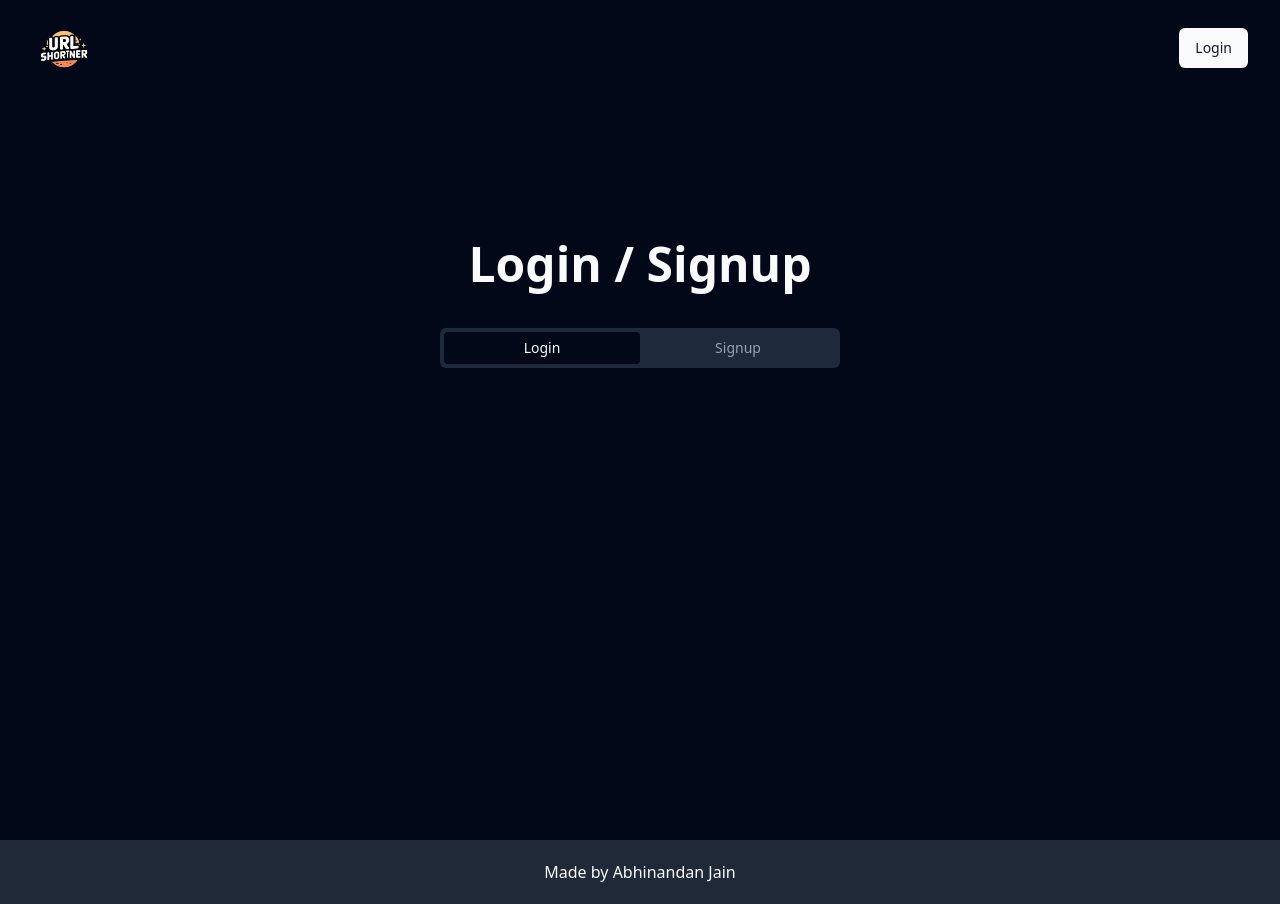
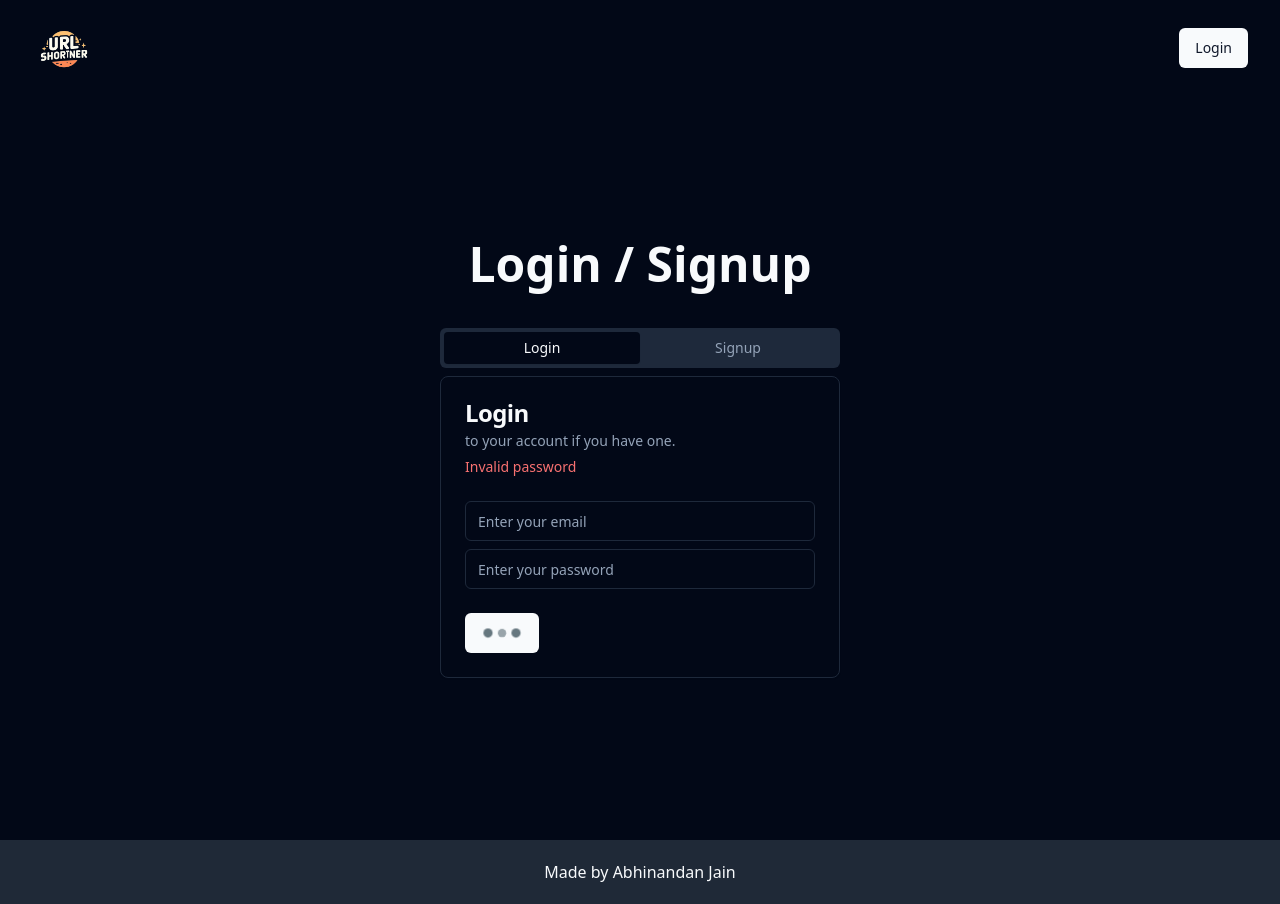
Before and after one commit to Abhinandan-git/url-shortener, a React (Vite) app: page /auth in a window 1280 px wide. Built offline with nearby package versions, Linux system fonts and the light colour scheme.

Commit message:
Login and Hook

```diff
--- a/package.json
+++ b/package.json
@@ -22,8 +22,10 @@
     "react": "^18.3.1",
     "react-dom": "^18.3.1",
     "react-router-dom": "^6.24.1",
+    "react-spinners": "^0.14.1",
     "tailwind-merge": "^2.3.0",
-    "tailwindcss-animate": "^1.0.7"
+    "tailwindcss-animate": "^1.0.7",
+    "yup": "^1.4.0"
   },
   "devDependencies": {
     "@types/react": "^18.3.3",
--- /dev/null
+++ b/src/components/error.jsx
@@ -0,0 +1,9 @@
+const Error = ({ message }) => {
+	return (
+		<span className='text-sm text-red-400'>
+			{message}
+		</span>
+	)
+}
+
+export default Error
--- a/src/components/login.jsx
+++ b/src/components/login.jsx
@@ -1,7 +1,91 @@
+import { BeatLoader } from "react-spinners"
+import { Button } from "./ui/button"
+import { Card, CardContent, CardDescription, CardFooter, CardHeader, CardTitle } from "./ui/card"
+import { Input } from "./ui/input"
+import Error from "./error"
+import { useState } from "react"
+import * as Yup from 'yup'
+
 const Login = () => {
+	const [errors, setErrors] = useState([]);
+
+	const [formData, setFormData] = useState({
+		email: "",
+		password: "",
+	});
+
+	const handleInputChange = (event) => {
+		const {name, value} = event.target;
+		setFormData((prevState) => ({
+			...prevState,
+			[name]: value,
+		}));
+	}
+
+	const handleLogin = async () => {
+		setErrors([]);
+		try {
+			const schema = Yup.object().shape({
+				email: Yup.string()
+					.email("Invalid Email")
+					.required("Email is required"),
+				password: Yup.string()
+					.min(6, "Password must be at least 6 characters")
+					.required("Password is required"),
+			});
+
+			await schema.validate(formData, {abortEarly: false});
+		} catch (error) {
+			const newErrors = {};
+
+			error?.inner?.forEach((err) => {
+				newErrors[err.path] = err.message;
+			});
+
+			setErrors(newErrors);
+		}
+	};
+
 	return (
 		<div>
+			<Card>
+				<CardHeader>
+					<CardTitle>Login</CardTitle>
+					<CardDescription>to your account if you have one.</CardDescription>
+					<Error message={"Invalid password"} />
+				</CardHeader>
 
+				<CardContent className="space-y-2">
+					{/* Email portion */}
+					<div className="space-y-1">
+						<Input
+							name="email"
+							type="email"
+							placeholder="Enter your email"
+							onChange={handleInputChange}
+						/>
+						{errors.email && <Error message={errors.email} />}
+					</div>
+
+					{/* Password portion */}
+					<div className="space-y-1">
+						<Input
+							name="password"
+							type="password"
+							placeholder="Enter your password"
+							onChange={handleInputChange}
+						/>
+						{errors.password && <Error message={errors.password} />}
+						</div>
+				</CardContent>
+
+				{/* Button */}
+				<CardFooter>
+					<Button onClick={handleLogin}>
+						{true ? <BeatLoader size={10} color="#2f4550" /> : "Login"}
+					</Button>
+				</CardFooter>
+			</Card>
 		</div>
 	)
 }
--- /dev/null
+++ b/src/hooks/use-fetch.jsx
@@ -0,0 +1,25 @@
+import { useState } from "react";
+
+const useFetch = (cb, options = {}) => {
+  const [data, setData] = useState(null);
+  const [loading, setLoading] = useState(null);
+  const [error, setError] = useState(null);
+
+  const func = async (...args) => {
+    setLoading(true);
+    setError(null);
+    try {
+      const response = await cb(options, ...args);
+      setData(response);
+      setError(null);
+    } catch (error) {
+      setError(error);
+    } finally {
+      setLoading(false);
+    }
+  };
+
+  return {data, loading, error, func};
+};
+
+export default useFetch;
```
Also changed, not shown: 1 other file (tests, documents, lock files or other folders).
